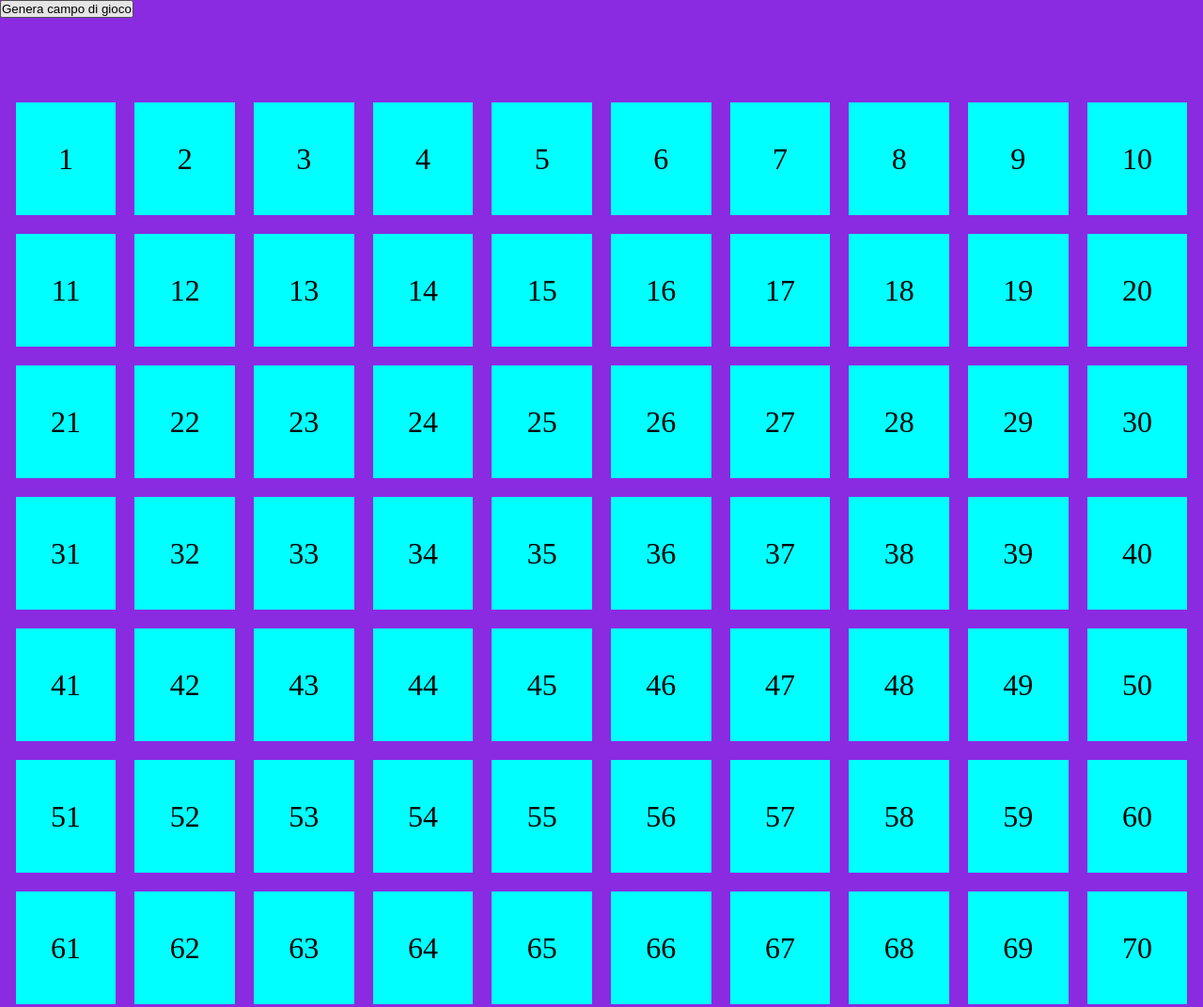
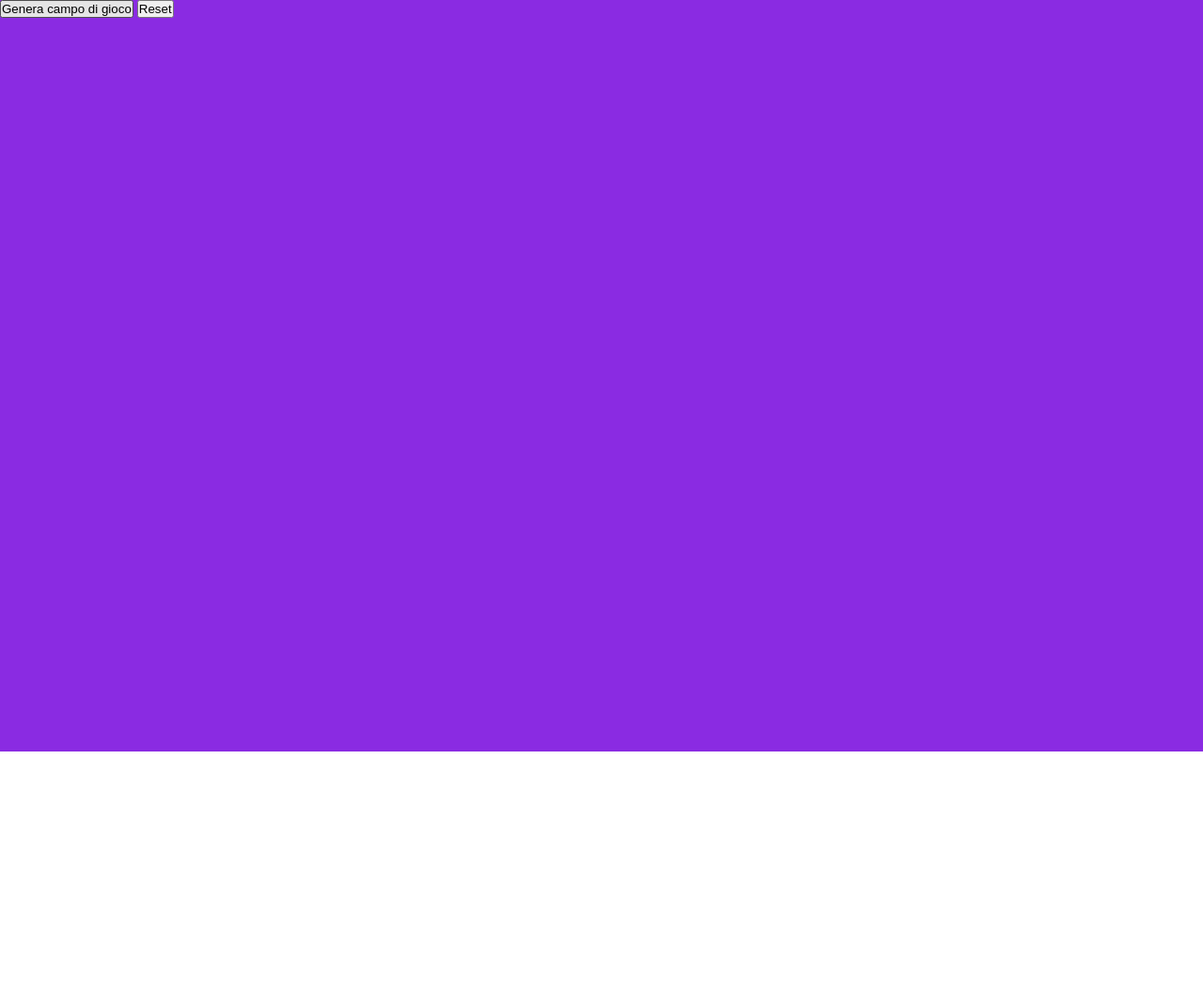
Before and after one commit to EugeniuPeruzzi/js-campominato-grid, a plain HTML site: page index.html in a window 1280 px wide. Shown: the top 1072 px of the page at 94% size. After the commit the page ends 800 px from the top, so only its background shows below. Drawn offline with Linux system fonts and the light colour scheme.

Commit message:
reset button and event

```diff
--- a/css/style.css
+++ b/css/style.css
@@ -6,6 +6,7 @@
 
 .jumbotron{
     background-color: blueviolet;
+    height: 100vh;
 }
 
 a{
--- a/index.html
+++ b/index.html
@@ -11,6 +11,7 @@
     <div class="jumbotron">
         <div class="container">
             <button type="button" id="play">Genera campo di gioco</button>
+            <button type="button" id="reset">Reset</button>
             <div class="grid-container">
             </div>
         </div>
--- a/js/script.js
+++ b/js/script.js
@@ -3,6 +3,7 @@
 let grid = document.querySelector('.grid-container');
 let play = document.getElementById('play');
 let boxGrid = document.querySelector('.grid-container');
+let reset  = document.getElementById('reset');
 
 function gridCreator(numeri) {
     for (let i = 1; i <= numeri*numeri; i++) {
@@ -21,4 +22,12 @@ function gridCreator(numeri) {
     }
 }
 
-gridCreator(10)
+reset.addEventListener('click', function(){
+  boxGrid.innerHTML = ` `;
+});
+
+
+play.addEventListener('click', function(){
+  gridCreator(10)
+
+});
```
